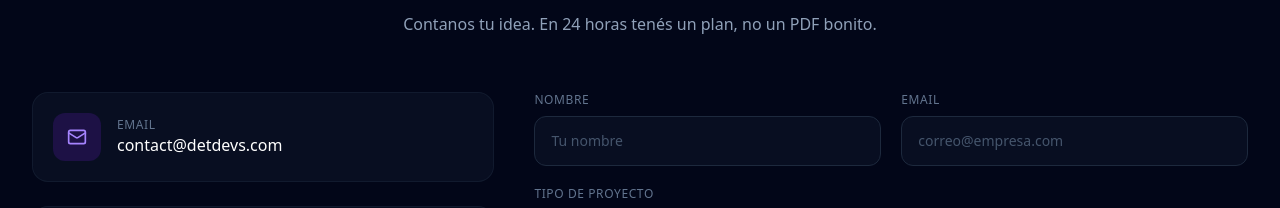
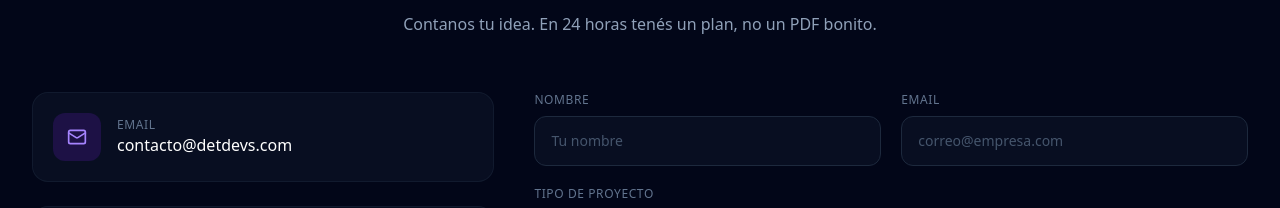
Before and after one commit to DETDevs/DET.Porfolio.App, a React (Vite) app: page / in a window 1280 px wide. Shown: the part 4764-4972 px from the top of the page. Built offline with nearby package versions, Linux system fonts and the light colour scheme.

Commit message:
fix email

```diff
--- a/index.html
+++ b/index.html
@@ -86,7 +86,7 @@
         "image": "https://detdevs.com/favicon.svg",
         "url": "https://detdevs.com",
         "telephone": "+505-8714-0989",
-        "email": "contact@detdevs.com",
+        "email": "contacto@detdevs.com",
         "address": {
           "@type": "PostalAddress",
           "addressLocality": "Managua",
--- a/src/config/constants.ts
+++ b/src/config/constants.ts
@@ -182,7 +182,7 @@ export const PLANS: PricingPlan[] = [
     },
 ];
 export const CONTACT_INFO = {
-    email: "contact@detdevs.com",
+    email: "contacto@detdevs.com",
     phone: "+505 8714-0989",
     location: "Managua, Nicaragua",
 };
```
